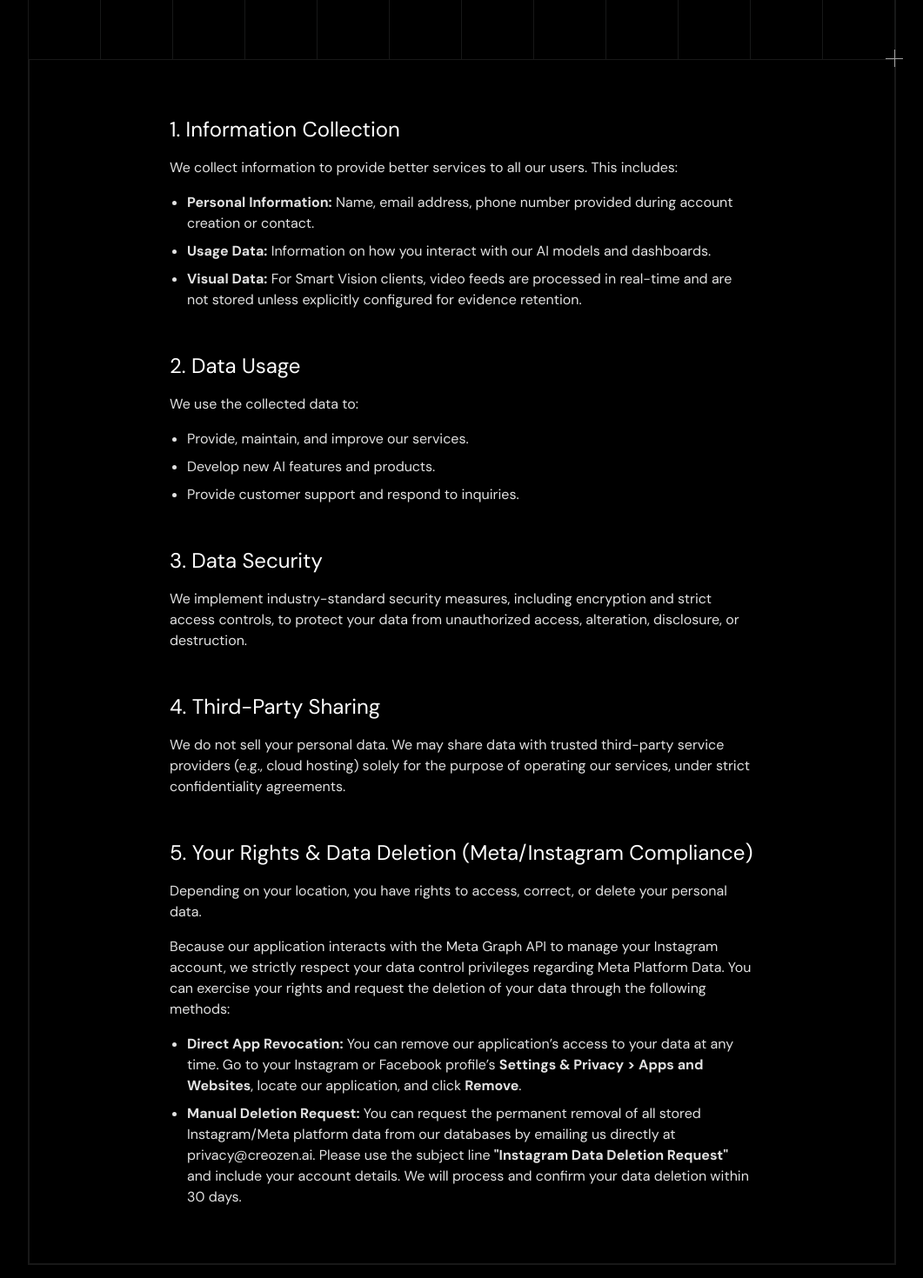
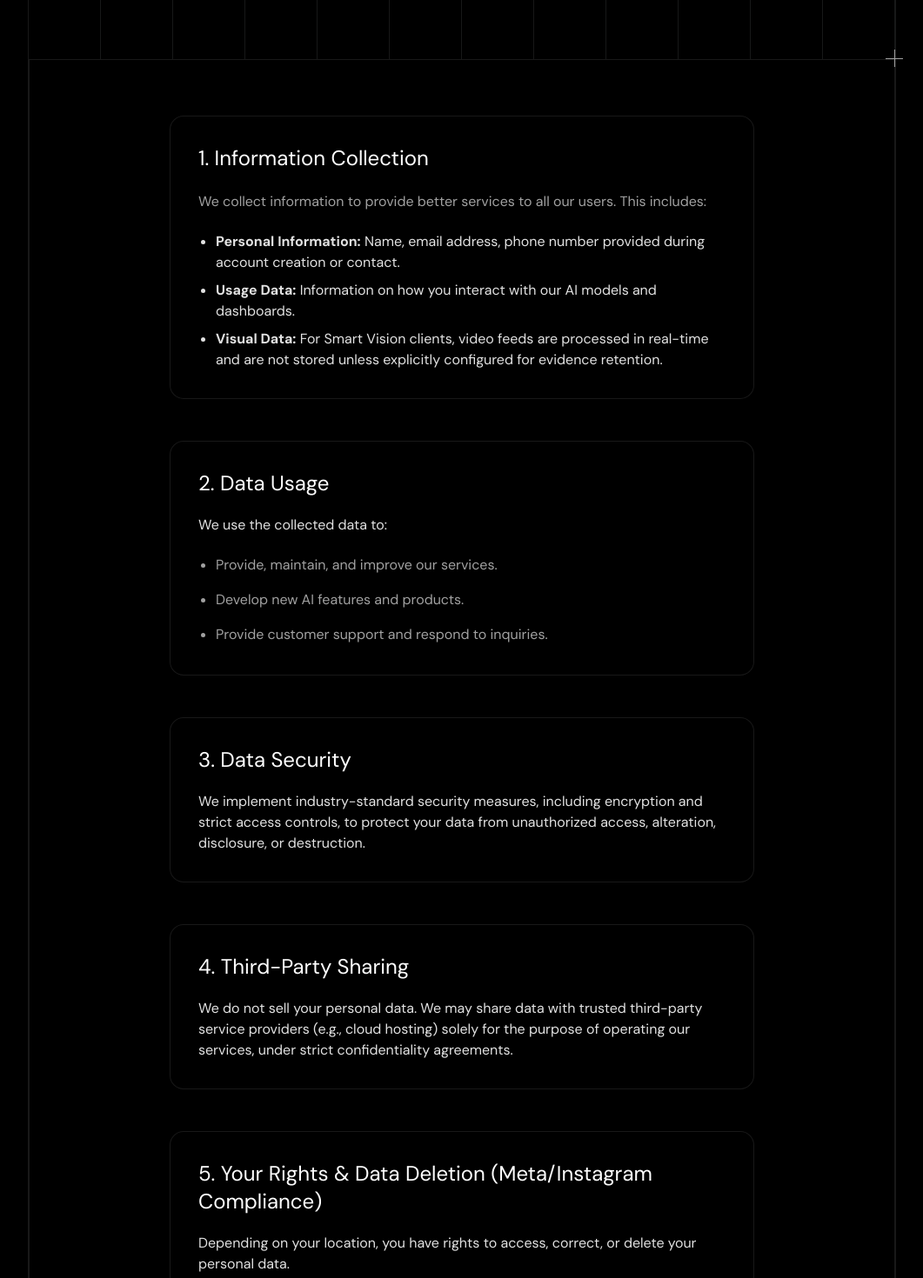
Before and after one commit to Mariganesh-S/creozen-portfolio-revamp, a React (Vite) app: page /privacy-policy in a window 1280 px wide. Shown: the part 560-2030 px from the top of the page at 87% size, without its empty margins (109-1170 px from the left). Built offline with nearby package versions, Linux system fonts and the light colour scheme; no server answers.

Commit message:
Revamp the terms UI

```diff
--- a/src/pages/Privacy.jsx
+++ b/src/pages/Privacy.jsx
@@ -14,9 +14,24 @@ export const Privacy = () => {
                 subtitle="How we collect, use, and protect your data."
                 lastUpdated="May 19, 2026"
             >
-                <section className="space-y-4">
+                <section
+    className="
+        group
+        space-y-5
+        rounded-2xl
+        border
+        border-(--guide-color)
+        bg-(--bg-primary)
+        p-6
+        md:p-8
+        transition-all
+        duration-300
+        hover:bg-white/[0.02]
+        hover:border-white/20
+    "
+>
                     <h2 className="text-2xl text-white">1. Information Collection</h2>
-                    <p>
+                    <p className="text-sm md:text-base text-(--color-gray-500) leading-7">
                         We collect information to provide better services to all our users. This includes:
                     </p>
                     <ul className="list-disc pl-5 space-y-2">
@@ -26,33 +41,93 @@ export const Privacy = () => {
                     </ul>
                 </section>
 
-                <section className="space-y-4">
+                <section
+    className="
+        group
+        space-y-5
+        rounded-2xl
+        border
+        border-(--guide-color)
+        bg-(--bg-primary)
+        p-6
+        md:p-8
+        transition-all
+        duration-300
+        hover:bg-white/[0.02]
+        hover:border-white/20
+    "
+>
                     <h2 className="text-2xl text-white">2. Data Usage</h2>
                     <p>
                         We use the collected data to:
                     </p>
-                    <ul className="list-disc pl-5 space-y-2">
+                    <ul className="list-disc pl-5 space-y-3 text-sm md:text-base text-(--color-gray-500) leading-7">
                         <li>Provide, maintain, and improve our services.</li>
                         <li>Develop new AI features and products.</li>
                         <li>Provide customer support and respond to inquiries.</li>
                     </ul>
                 </section>
 
-                <section className="space-y-4">
+                <section
+    className="
+        group
+        space-y-5
+        rounded-2xl
+        border
+        border-(--guide-color)
+        bg-(--bg-primary)
+        p-6
+        md:p-8
+        transition-all
+        duration-300
+        hover:bg-white/[0.02]
+        hover:border-white/20
+    "
+>
                     <h2 className="text-2xl text-white">3. Data Security</h2>
                     <p>
                         We implement industry-standard security measures, including encryption and strict access controls, to protect your data from unauthorized access, alteration, disclosure, or destruction.
                     </p>
                 </section>
 
-                <section className="space-y-4">
+                <section
+    className="
+        group
+        space-y-5
+        rounded-2xl
+        border
+        border-(--guide-color)
+        bg-(--bg-primary)
+        p-6
+        md:p-8
+        transition-all
+        duration-300
+        hover:bg-white/[0.02]
+        hover:border-white/20
+    "
+>
                     <h2 className="text-2xl text-white">4. Third-Party Sharing</h2>
                     <p>
                         We do not sell your personal data. We may share data with trusted third-party service providers (e.g., cloud hosting) solely for the purpose of operating our services, under strict confidentiality agreements.
                     </p>
                 </section>
 
-                <section className="space-y-4">
+                <section
+    className="
+        group
+        space-y-5
+        rounded-2xl
+        border
+        border-(--guide-color)
+        bg-(--bg-primary)
+        p-6
+        md:p-8
+        transition-all
+        duration-300
+        hover:bg-white/[0.02]
+        hover:border-white/20
+    "
+>
                     <h2 className="text-2xl text-white">
                         5. Your Rights & Data Deletion (Meta/Instagram Compliance)
                     </h2>
--- a/src/pages/Terms.jsx
+++ b/src/pages/Terms.jsx
@@ -13,41 +13,46 @@ export const Terms = () => {
                 title="Terms of Service"
                 subtitle="Please read these terms carefully before using our services."
                 lastUpdated="December 1, 2024"
+
             >
-                <section className="space-y-4">
-                    <h2 className="text-2xl text-white">1. Acceptance of Terms</h2>
-                    <p>
+               <section className=" space-y-5 rounded-2xl border border-(--guide-color) bg-(--bg-primary) p-6 md:p-8 transition-all duration-300 hover:border-white/20">
+    <h2 className="text-2xl md:text-3xl  font-semibold tracking-tight text-white">
+        1. Acceptance of Terms
+    </h2>
+                    <p className="text-sm md:text-base text-(--color-gray-500) leading-7">
                         By accessing and using the services provided by Creozen ("we," "us," or "our"), you agree to comply with and be bound by these Terms of Service. If you do not agree to these terms, please do not use our services.
                     </p>
                 </section>
 
-                <section className="space-y-4">
-                    <h2 className="text-2xl text-white">2. Use of Services</h2>
+               <section className="space-y-5 rounded-2xl border border-(--guide-color) bg-(--bg-primary) p-6 md:p-8 transition-all duration-300 hover:border-white/20">
+    <h2 className="text-2xl md:text-3xl font-semibold tracking-tight text-white">
+        2. Use of Services
+    </h2>
                     <p>
                         You agree to use our AI and software solutions only for lawful purposes. You are prohibited from violating any laws, infringing on intellectual property rights, or distributing harmful software through our platforms.
                     </p>
-                    <ul className="list-disc pl-5 space-y-2">
+                    <ul className="list-disc pl-5 space-y-3 text-sm md:text-base text-(--color-gray-500) leading-7">
                         <li>You must provide accurate account information.</li>
                         <li>You are responsible for maintaining the security of your account.</li>
                         <li>Reverse engineering of our proprietary AI models is strictly prohibited.</li>
                     </ul>
                 </section>
 
-                <section className="space-y-4">
+               <section className="space-y-5 rounded-2xl border border-(--guide-color) bg-(--bg-primary) p-6 md:p-8 transition-all duration-300 hover:border-white/20">
                     <h2 className="text-2xl text-white">3. Intellectual Property</h2>
                     <p>
                         All content, software, AI models, and designs associated with Creozen are the exclusive property of Creozen Ltd. Custom software developed for clients remains the property of the client upon full payment, as specified in individual contracts.
                     </p>
                 </section>
 
-                <section className="space-y-4">
+                <section className=" space-y-5 rounded-2xl border border-(--guide-color) bg-(--bg-primary) p-6 md:p-8 transition-all duration-300 hover:border-white/20">
                     <h2 className="text-2xl text-white">4. Limitation of Liability</h2>
                     <p>
                         Creozen shall not be liable for any indirect, incidental, or consequential damages resulting from the use or inability to use our services, including but not limited to loss of data or business interruption.
                     </p>
                 </section>
 
-                <section className="space-y-4">
+                <section className="space-y-5 rounded-2xl border border-(--guide-color) bg-(--bg-primary)  p-6 md:p-8  transition-all  duration-300 hover:border-white/20">
                     <h2 className="text-2xl text-white">5. Termination</h2>
                     <p>
                         We reserve the right to suspend or terminate access to our services at our sole discretion, without notice, for conduct that we believe violates these Terms or is harmful to other users, us, or third parties, or for any other reason.
```
